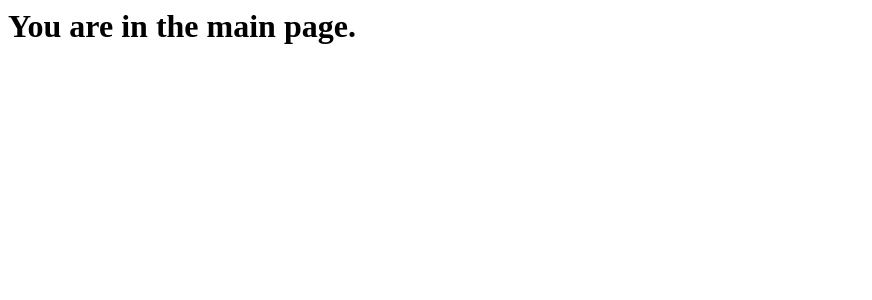
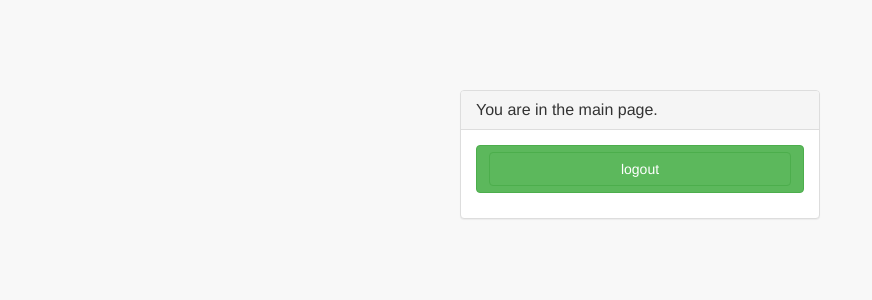
Before and after one commit to MFrancesquini/challeng_api_php, a PHP site: page /success.php in a window 1280 px wide. Shown: the top 300 px of the page, without its empty margins (0-872 px from the left). Run offline with PHP 8.4, Linux system fonts and the light colour scheme.

```diff
--- /dev/null
+++ b/logout.php
@@ -0,0 +1,6 @@
+<?php
+   session_start();
+   unset($_SESSION['user']);
+?>
+<script>alert("Thank you");</script>
+<script>location.href='login.php';</script>
--- a/protect.php
+++ b/protect.php
@@ -4,7 +4,7 @@
 	      if (!isset($_SESSION))
 	         session_start();
 	      //verifing if user is logged - from login.php
-	      if (!isset($_SESSION['user']) || !is_numeric($_SESSION['user'])){
+	      if (isset($_SESSION['user']) || !is_numeric($_SESSION['user'])){
 			  header("Location: login.php");
 			  }
 	   }
--- a/success.php
+++ b/success.php
@@ -1 +1,37 @@
-<p><h1> You are in the main page.</h1></p>
+
+<!DOCTYPE html>
+<html>
+   <head>
+      <meta name="viewport" content="width=device-width, initial-scale=1">
+      <meta name="description" content="">
+      <meta name="author" content="">
+
+      <title>Login</title>
+
+      <!-- Some Basic bootstrap -->
+      <link href="css/bootstrap.min.css" rel="stylesheet">
+
+
+
+      <link href="css/sb-admin-2.css" rel="stylesheet">
+
+   </head>
+   <body>
+   <div class="container">
+        <div class="row">
+            <div class="col-md-4 col-md-offset-4">
+                <div class="login-panel panel panel-default">
+                    <div class="panel-heading">
+                        <h3 class="panel-title">You are in the main page.</h3>
+                    </div>
+                    <div class="panel-body">
+                       <p><a href="logout.php" class="btn btn-success btn-block"><input type="submit" value='logout' class="btn btn-success btn-block"></a></p>
+                    </div>
+               </div>
+           </div>
+       </div>
+   </div>
+
+   </body>
+
+</html>
```
Also changed, not shown: login.php (+6 -3 lines), recover.php (+5 -5 lines).
